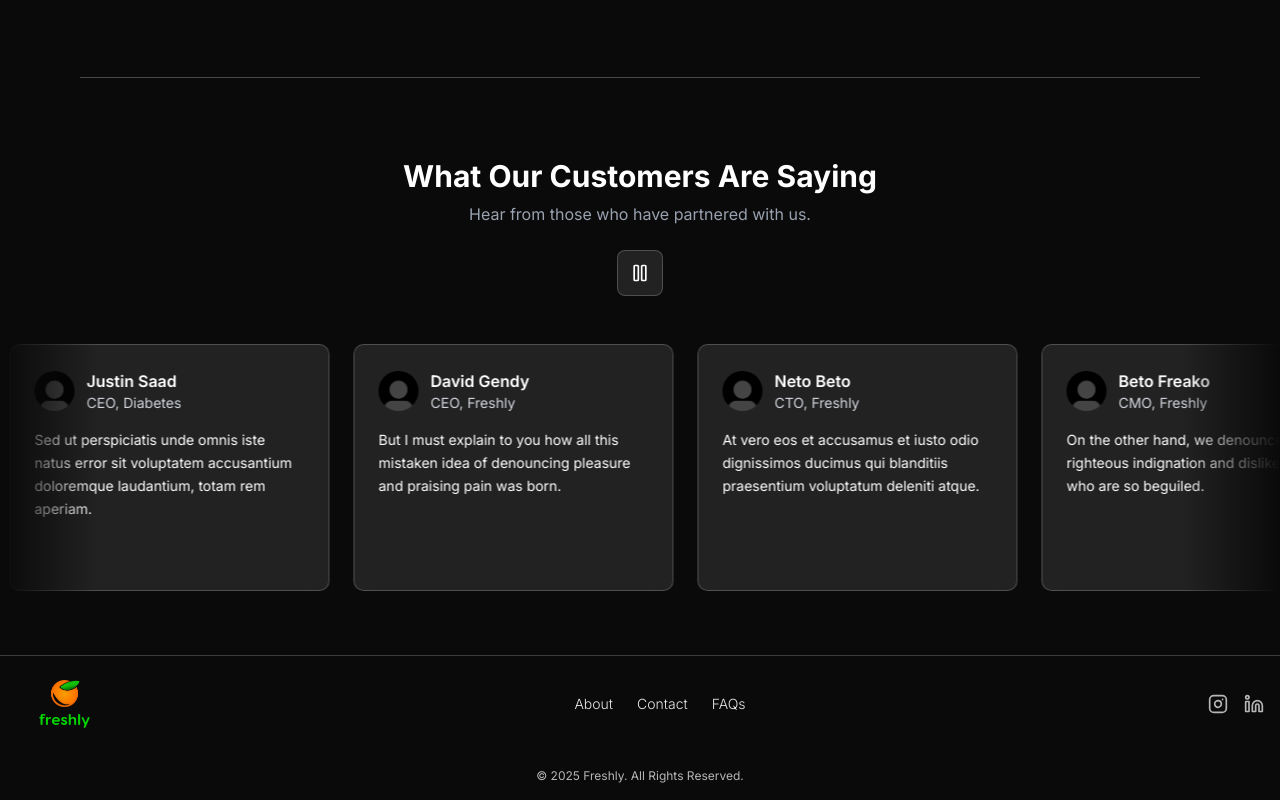
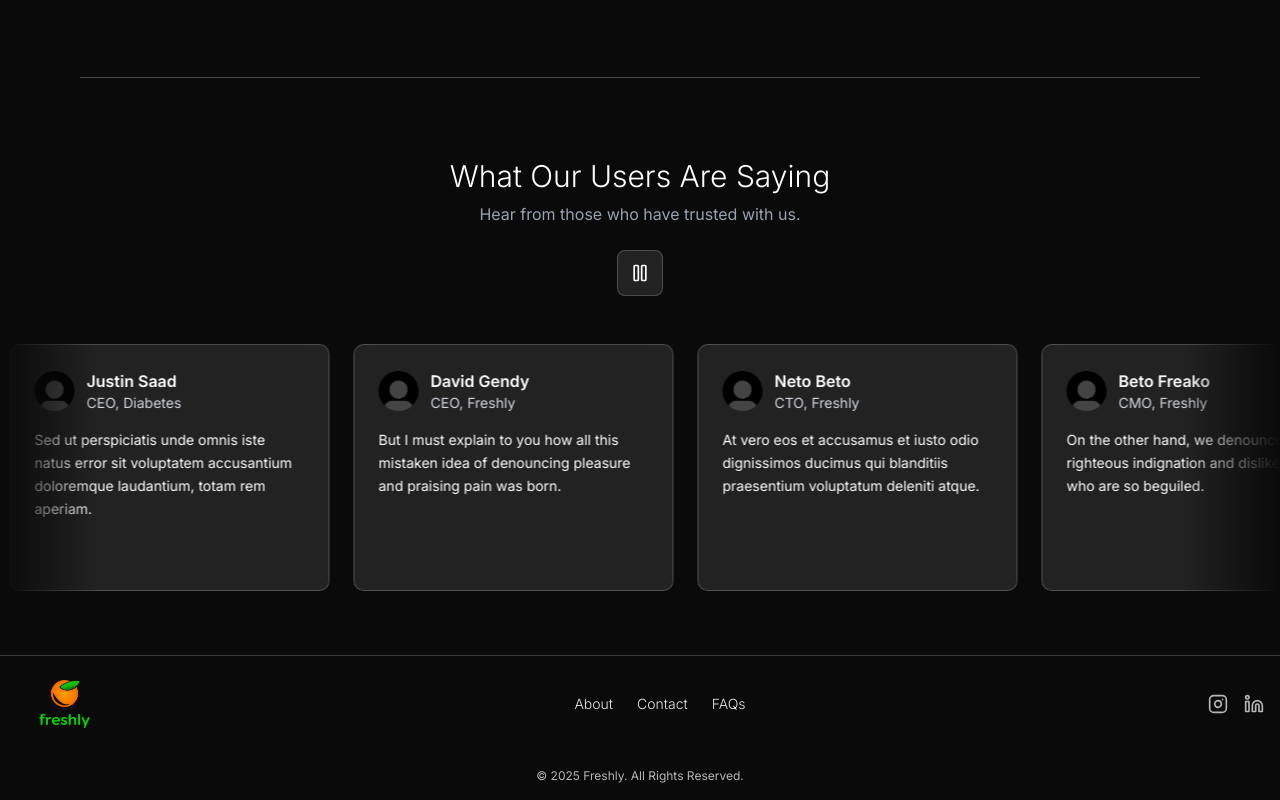
Before and after one commit to freshly/freshly-frontend, a Next.js app: page / in a window 1280 px wide. Shown: the part 3480-4280 px from the top of the page. Built offline with nearby package versions, Linux system fonts and the light colour scheme.

Commit message:
fix review section

```diff
--- a/app/components/LandingPage/Reviews.jsx
+++ b/app/components/LandingPage/Reviews.jsx
@@ -65,11 +65,9 @@ export default function ReviewsCarousel() {
       <div className="border-white/25 mb-20 border-b rounded mx-20" />
 
       <div className="max-w-xl mx-auto text-center px-4">
-        <h2 className="text-3xl font-bold mb-2">
-          What Our Customers Are Saying
-        </h2>
+        <h2 className="text-3xl font-light mb-2">What Our Users Are Saying</h2>
         <p className="text-gray-400 mb-6">
-          Hear from those who have partnered with us.
+          Hear from those who have trusted with us.
         </p>
         <button
           onClick={() => setPlaying((v) => !v)}
```
